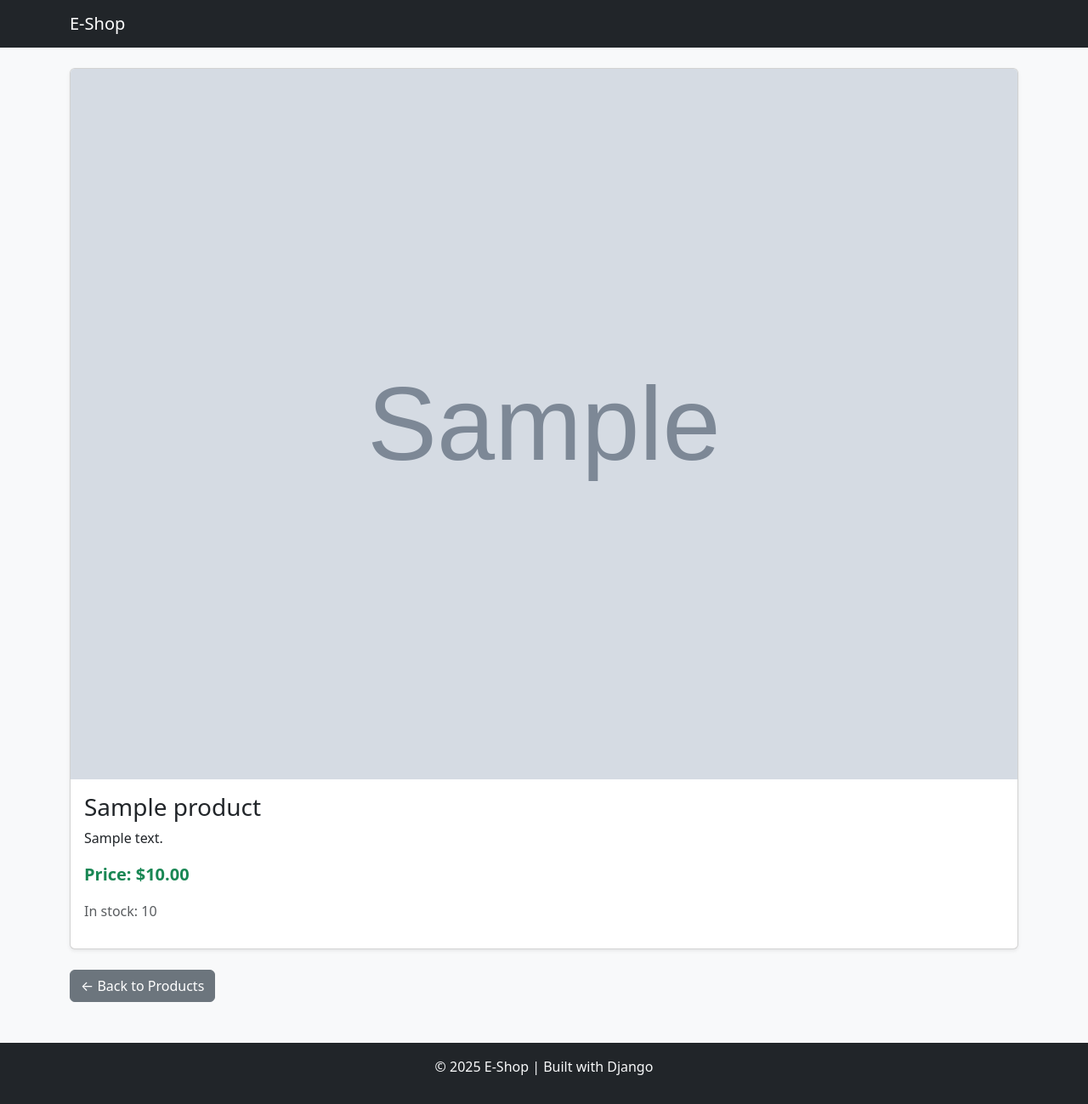
After one commit to natnaelian/django-ecommerce-product-api, a Django app: template products/templates/products/product_detail.html in a window 1280 px wide. The commit adds this page. Shown: the whole page at 85% size. Run offline with Django 5.2, Linux system fonts and the light colour scheme; the template is opened without the code that fills it: values that come from a table or form of the project are taken from there, others are empty; tables that the repository leaves empty hold one stand-in row (values such as "Sample post"); grey boxes marked "Sample" are stand-in pictures; parts of the project's set-up code (start-up, migrations or seed data) failed here and were passed over.

Commit message:
Added product detail view and template with navigation links

```diff
--- /dev/null
+++ b/products/templates/products/product_detail.html
@@ -0,0 +1,18 @@
+{% extends "products/base.html" %}
+{% block title %}{{ product.name }} Details{% endblock %}
+
+{% block content %}
+<div class="card shadow-sm mb-4">
+    {% if product.image %}
+        <img src="{{ product.image.url }}" class="card-img-top" alt="{{ product.name }}">
+    {% endif %}
+    <div class="card-body">
+        <h3 class="card-title">{{ product.name }}</h3>
+        <p class="card-text">{{ product.description }}</p>
+        <p class="fw-bold fs-5 text-success">Price: ${{ product.price }}</p>
+        <p class="text-muted">In stock: {{ product.stock }}</p>
+    </div>
+</div>
+
+<a href="{% url 'product-list' %}" class="btn btn-secondary">← Back to Products</a>
+{% endblock %}
```
Also changed, not shown: products/templates/products/product_list.html (+10 -0 lines).
